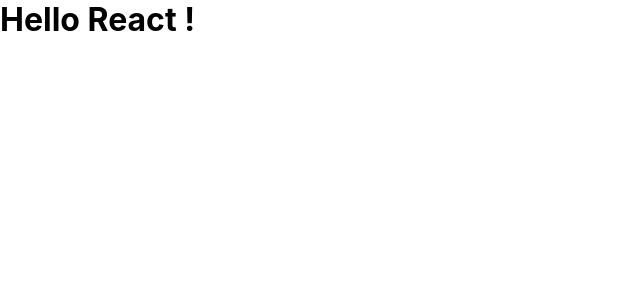
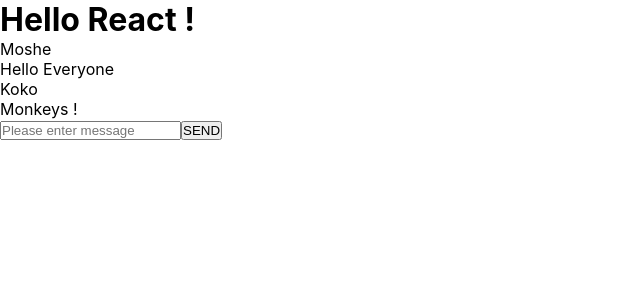
Before and after one commit to MosheMachluf/react-chat, a React (Create React App) app: page / in a window 1280 px wide. Shown: the top 300 px of the page, without its empty margins (0-640 px from the left). Built offline with nearby package versions, Linux system fonts and the light colour scheme.

Commit message:
create Messages & CreateMessage components

```diff
--- a/src/App.js
+++ b/src/App.js
@@ -1,11 +1,29 @@
-import React from "react";
+import React, { Component } from "react";
+import CreateMessage from "./components/create-message";
+import Messages from "./components/messages";
 
-function App() {
-  return (
-    <div className="App">
-      <h1>Hello React !</h1>
-    </div>
-  );
+class App extends Component {
+  state = {
+    messages: [
+      { user: "Moshe", content: "Hello Everyone" },
+      { user: "Koko", content: "Monkeys !" },
+    ],
+  };
+
+  handlerCreateMessage(message) {
+    this.setState({ messages: [...this.state.messages, message] });
+  }
+
+  render() {
+    return (
+      <div className="App">
+        <h1>Hello React !</h1>
+
+        <Messages messages={this.state.messages} />
+        <CreateMessage createMessage={this.handlerCreateMessage} />
+      </div>
+    );
+  }
 }
 
 export default App;
--- /dev/null
+++ b/src/components/create-message.jsx
@@ -0,0 +1,21 @@
+import React, { Component } from "react";
+
+class CreateMessage extends Component {
+  state = {};
+  render() {
+    return (
+      <form className="create-message" onSubmit={this.handlerSubmit}>
+        <input type="text" placeholder="Please enter message" />
+        <input type="submit" value="SEND" />
+      </form>
+    );
+  }
+
+  handlerSubmit = (e) => {
+    e.preventDefault();
+    const message = {};
+    this.props.createMessage(message);
+  };
+}
+
+export default CreateMessage;
--- /dev/null
+++ b/src/components/messages.jsx
@@ -0,0 +1,19 @@
+import React, { Component } from "react";
+
+class Messages extends Component {
+  state = {};
+  render() {
+    return (
+      <div className="messages">
+        {this.props.messages.map((message, index) => (
+          <div className="message" key={index}>
+            <div className="message-user">{message.user}</div>
+            <div className="message-content">{message.content}</div>
+          </div>
+        ))}
+      </div>
+    );
+  }
+}
+
+export default Messages;
```
